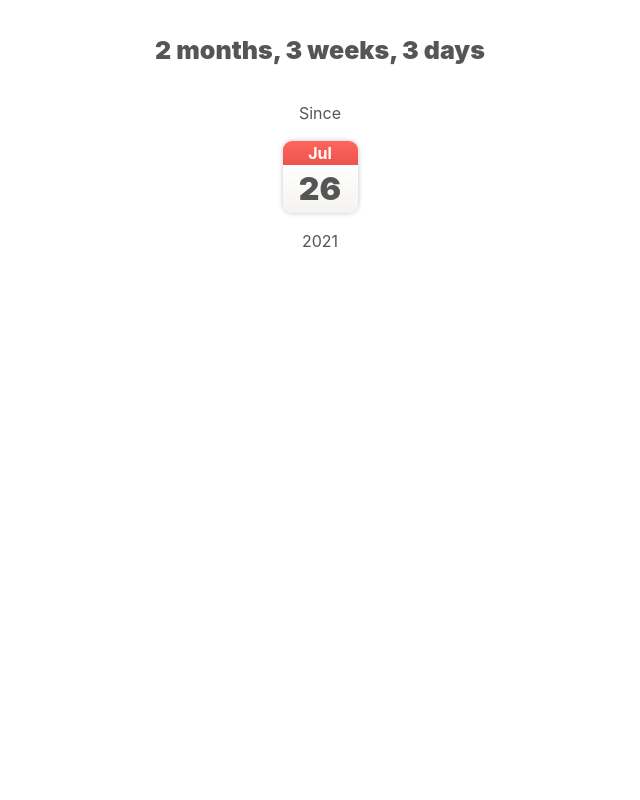
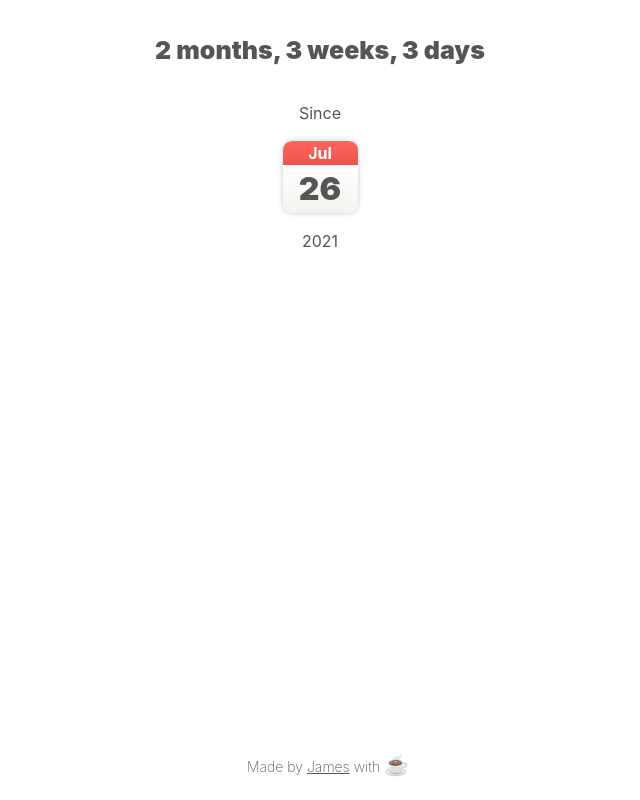
Before and after one commit to jamesrampton/since, a plain HTML site: page index.html in a window 1280 px wide. Shown: the whole page, without its empty margins (320-960 px from the left). Drawn offline with Linux system fonts and the light colour scheme.

Commit message:
Add footer

```diff
--- a/index.html
+++ b/index.html
@@ -56,6 +56,23 @@
             margin: 0;
             color: #555;
         }
+        footer {
+            position: fixed;
+            bottom: 0;
+            text-align: center;
+            color: #555;
+            font-size: 14px;
+            width: 100%;
+            height: 50px;
+            line-height: 20px;
+            font-weight: 200;
+        }
+        footer a, footer a:visited, footer a:hover {
+            color: inherit;
+        }
+        footer span {
+            font-size: 20px;
+        }
         @media (prefers-color-scheme: dark) {
             * {
                 color: #ffffff;
@@ -77,6 +94,7 @@
     <p class="calendar-bottom">26</p>
 </div>
 <p class="text-center">2021</p>
+<footer>Made by <a href="https://www.jamerampton.uk">James</a> with <span class="x2">☕️</span></footer>
 <script>
     function dateDiff(startingDate, endingDate) {
         var startDate = new Date(new Date(startingDate).toISOString().substr(0, 10));
```
